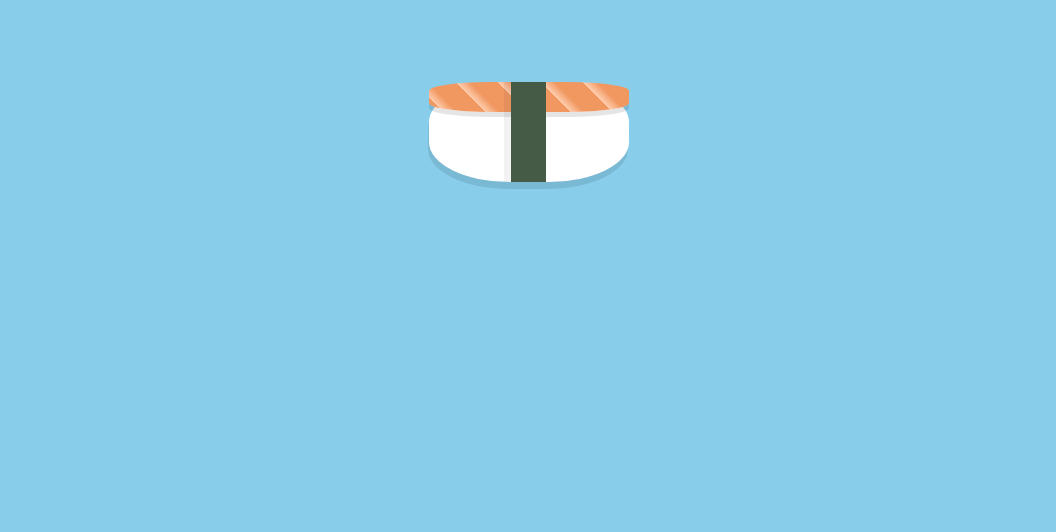
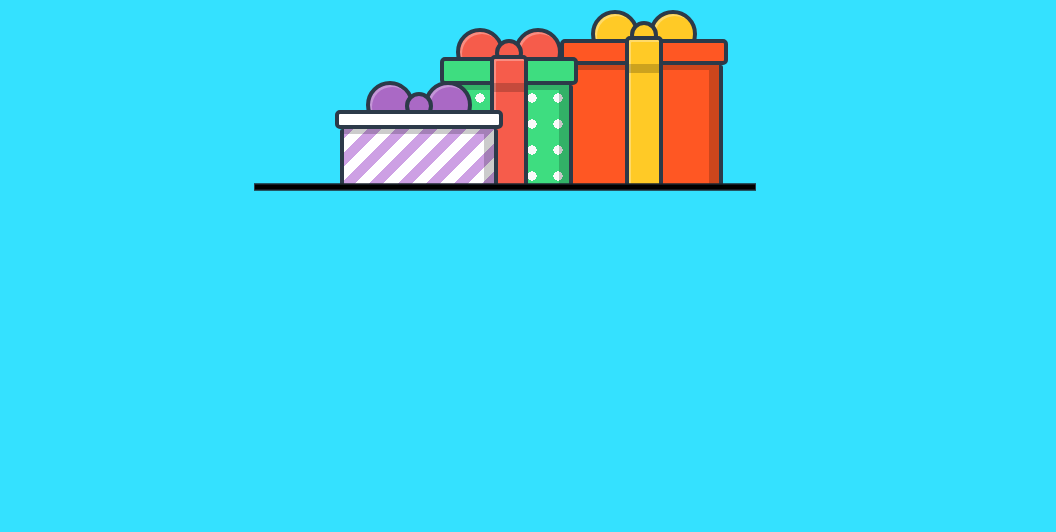
Before and after one commit to LoneWolf9022/css-tricks, a plain HTML site: page index.html in a window 1280 px wide. Shown: the part 268-800 px from the top of the page, without its empty margins (111-1167 px from the left). Drawn offline with Linux system fonts and the light colour scheme.

Commit message:
Add files via upload
Gifts

```diff
--- a/index.html
+++ b/index.html
@@ -4,19 +4,38 @@
     <meta charset="UTF-8">
     <meta http-equiv="X-UA-Compatible" content="IE=edge">
     <meta name="viewport" content="width=device-width, initial-scale=1.0">
+    <title>JS 25</title>
     <link rel="stylesheet" href="style.css">
-    <title>Sushi</title>
+    <script src="base.js"></script>
 </head>
 <body>
+    <div class="text">Hello Dribbble!</div>
+    <div class="container">
 
-    <h3> What do you call a formal sushi? So-fish-ticated.</h3>
+        <div class="present-violet">
+            <div class="lid"></div>
+            <div class="box"></div>
+            <div class="bow"></div>
+        </div>
+        <div class="present-green">
 
-    <div class="container">
-        <div class="rice"></div>
-        <div class="salmon"></div>
-        <div class="seaweed"></div>
-        <div class="tray"></div>
+            <div class="lid"></div>
+            <div class="box"></div>
+            <div class="bow"></div>
+            <div class="ribbon"></div>
+        </div>
+
+        <div class="present-red">
+            <div class="lid"></div>
+            <div class="box"></div>
+            <div class="bow"></div>
+            <div class="ribbon"></div>
+        </div>
+
+        <div class="line">
+
+        </div>
+
     </div>
-
 </body>
 </html>
--- a/style.css
+++ b/style.css
@@ -1,14 +1,23 @@
-body{
-    background: #88CEEB;
+body {
+    background: #34E1FF;
   }
 
   h3{
-    min-width: 100%;
-    text-align: center;
-    color: white;
-    text-shadow: 1px 1px #2C3A49;;
-    font-size: 3em;
-    padding-top:150px;
+      padding-bottom: 50px;
+      right:30%;
+  }
+  .line{
+      width: 500px;
+      height: 5px;
+      border: 1px solid #2C3A49;
+      background: black;
+      top:50%;
+      left:40%;
+      transform: translate(-50%,-50%);
+      position:absolute;
+      z-index:1;
+      top:130px;
+
   }
   .container{
       position:absolute;
@@ -17,42 +26,286 @@ h3{
       transform: translate(-50%,-50%);
       display:flex;
   }
+/* present-green */
 
-.rice{
+  .present-green{
+    width: 120px;
+    display:flex;
+    flex-direction: column;
+    align-items: center;
+    position:relative;
+  }
+
+  .present-green .lid {
+    height: 20px;
+    border: 4px solid #2C3A49;
+    width: 130px;
+    border-radius: 5px;
+    background: #3EDD80;
+  }
+
+  .present-green .box {
+   width: 100%;
    height: 100px;
-    width:200px;
-    border-radius: 40%;
-    background: #ffff;
-    box-shadow: -1px 7px  rgba(0,0,0,.1);
-    z-index: -2;
-    position:relative;
+   border: 4px solid #2C3A49;
+   border-top: 0px;
+   border-radius: 2px;
+   box-shadow: inset -10px 5px rgba(0,0,0,.2);
+   background: #3EDD80;
+   border-bottom-left-radius: 5px;
+   border-bottom-right-radius: 5px;
+   background-image: radial-gradient(#fafafa 25%, transparent 20%);
+   background-position: 70px 0px, 0px 0px;
+   background-size: 26px 26px;
+  }
+
+  .present-green .ribbon{
+    width: 30px;
+    height: 127px;
+    top: -2px;
+    border: 4px solid #2C3A49;
+    border-radius: 5px;
+    background: #F65C4B;
+    position: absolute;
+    box-shadow: inset 2px 2px rgba(255,255,255,.3)
+  }
+
+  .present-green .ribbon::before{
+    display:block;
+    content:"";
+    width: 100%;
+    height:9px;
+    background: rgba(0,0,0,.2);
+    position: absolute;
+    top:24px;
+  }
+
+  .present-green .bow{
+      position:absolute;
+      width:20px;
+      height:20px;
+      border: 4px solid #2C3A49;
+      border-radius: 50%;
+      background: #F65C4B;
+      top:-18px;
 
   }
 
-.salmon{
+  .present-green .bow::before{
+      display:block;
+      content:"";
+      height:40px;
+      width:40px;
+      border: 4px solid #2C3A49;
+      border-radius: 70%;
+      left:15px;
+      top:-15px;
+      background: #F65C4B;
+      position:absolute;
+      z-index:-1;
+      box-shadow: inset 2px 2px rgba(255,255,255,.3)
+  }
+
+  .present-green .bow::after{
+    display:block;
+    content:"";
+    height:40px;
+    width:40px;
+    border: 4px solid #2C3A49;
+    border-radius: 70%;
+    right:15px;
+    top:-15px;
+    background: #F65C4B;
+    position:absolute;
+    z-index:-1;
+    box-shadow: inset 2px 2px rgba(255,255,255,.3)
+}
+
+/* present-red */
+
+.present-red{
+    height: 150px;
+    width: 80px;
+    display:flex;
+    flex-direction: column;
+    align-items: center;
+    position:relative;
+    top:-18px;
+    z-index: -1;
+    left:35px;
+  }
+
+  .present-red .lid {
     height: 30px;
-    width: 200px;
-    border-radius: 30%;
-    background: repeating-linear-gradient(
-    45deg,
-    #FFCDAE 10px,
-    #FFCDAE 10px,
-    #F19861 20px,
-    #F19861 40px);
+    border: 4px solid #2C3A49;
+    width: 160px;
+    border-radius: 5px;
+    background: #FF5723;
+  }
+
+  .present-red .box {
+   width: 150px;
+   height: 200px;
+   border: 4px solid #2C3A49;
+   border-top: 0px;
+   border-radius: 2px;
+   box-shadow: inset -10px 5px rgba(0,0,0,.2);
+   background: #FF5723;
+   border-bottom-left-radius: 5px;
+   border-bottom-right-radius: 5px;
+  }
+
+  .present-red .ribbon{
+    width: 30px;
+    height: 146px;
+    top: -3px;
+    border: 4px solid #2C3A49;
+    border-radius: 5px;
+    background: #FFCA26;
+    position: absolute;
+    box-shadow: inset 2px 2px rgba(255,255,255,.3)
+  }
+
+  .present-red .ribbon::before{
+    display:block;
+    content:"";
+    width: 100%;
+    height:9px;
+    background: rgba(0,0,0,.2);
+    position: absolute;
+    top:24px;
+  }
+
+  .present-red .bow{
       position:absolute;
-    z-index:1;
-    box-shadow: 0px 5px rgba(0,0,0,.1);
+      width:20px;
+      height:20px;
+      border: 4px solid #2C3A49;
+      border-radius: 50%;
+      background: #FFCA26;
+      top:-18px;
 
   }
 
-.seaweed{
-    height: 100px;
-    width: 35px;
-    background: #455B45;
-    left: 82px;
+  .present-red .bow::before{
+      display:block;
+      content:"";
+      height:40px;
+      width:40px;
+      border: 4px solid #2C3A49;
+      border-radius: 70%;
+      left:15px;
+      top:-15px;
+      background: #FFCA26;
+      position:absolute;
+      z-index:-1;
+      box-shadow: inset 2px 2px rgba(255,255,255,.3)
+  }
+
+  .present-red .bow::after{
+    display:block;
+    content:"";
+    height:40px;
+    width:40px;
+    border: 4px solid #2C3A49;
+    border-radius: 70%;
+    right:15px;
+    top:-15px;
+    background: #FFCA26;
+    position:absolute;
+    z-index:-1;
+    box-shadow: inset 2px 2px rgba(255,255,255,.3)
+}
+
+/* present-violet */
+
+.present-violet{
+    height: 80px;
+    width: 40px;
+    display:flex;
+    flex-direction: column;
+    align-items: center;
+    position:relative;
+    top:53px;
     z-index: 1;
+    right:10px;
+  }
+
+  .present-violet .lid {
+    height: 40px;
+    border: 4px solid #2C3A49;
+    width: 160px;
+    border-radius: 5px;
+    background: #FFFF;
+    z-index:1;
+  }
+
+  .present-violet .box {
+   width: 150px;
+   height: 200px;
+   border: 4px solid #2C3A49;
+   border-top: 0px;
+   border-radius: 2px;
+   box-shadow: inset -10px 5px rgba(0,0,0,.2);
+   background: #FFFF;
+   border-bottom-left-radius: 5px;
+   border-bottom-right-radius: 5px;
+   background: repeating-linear-gradient(
+  -45deg,
+  #ffff 10px,
+  #ffff 20px,
+  #CDA0E4 20px,
+  #CDA0E4 30px
+);
+  }
+
+  .present-violet .bow{
       position:absolute;
-    box-shadow: inset -10px 0px rgba(0,0,0,.1);
-    box-shadow: -7px 0px rgba(0,0,0,.05);
+      width:20px;
+      height:20px;
+      border: 4px solid #2C3A49;
+      border-radius: 50%;
+      background: #AA69C5;
+      top:-18px;
+  }
 
+  .present-violet .bow::before{
+      display:block;
+      content:"";
+      height:40px;
+      width:40px;
+      border: 4px solid #2C3A49;
+      border-radius: 70%;
+      left:15px;
+      top:-15px;
+      background: #AA69C5;
+      position:absolute;
+      z-index:-1;
+      box-shadow: inset 2px 2px rgba(255,255,255,.3)
   }
+
+  .present-violet .bow::after{
+    display:block;
+    content:"";
+    height:40px;
+    width:40px;
+    border: 4px solid #2C3A49;
+    border-radius: 70%;
+    right:15px;
+    top:-15px;
+    background: #AA69C5;
+    position:absolute;
+    z-index:-1;
+    box-shadow: inset 2px 2px rgba(255,255,255,.3)
+}
+
+/* text */
+
+.text {
+    min-width: 100%;
+    text-align: center;
+    color: white;
+    text-shadow: 1px 1px #2C3A49;;
+    font-size: 3em;
+    padding-top:150px;
+  }
```
Lines whose indentation alone changed are shown as unchanged.
